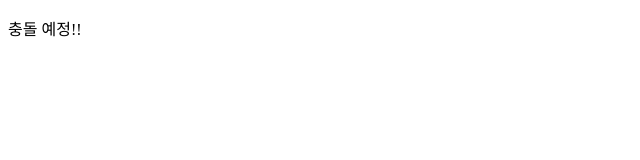
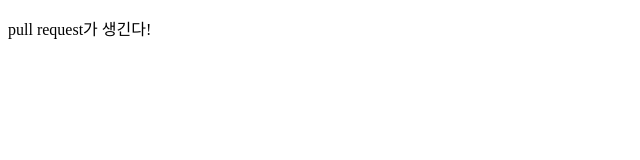
Before and after one commit to AhHyun1128/GitInitTest, a plain HTML site: page index.html in a window 1280 px wide. Shown: the whole page, without its empty margins (0-640 px from the left). Drawn offline with Linux system fonts and the light colour scheme.

Commit message:
변경사항 있음.

```diff
--- a/index.html
+++ b/index.html
@@ -6,6 +6,6 @@
     <title>새로운 기능</title>
 </head>
 <body>
-    <p>충돌 예정!!</p>
+    <p>pull request가 생긴다!</p>
 </body>
 </html>
```
